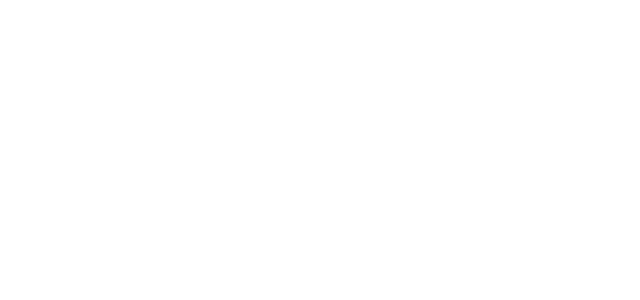
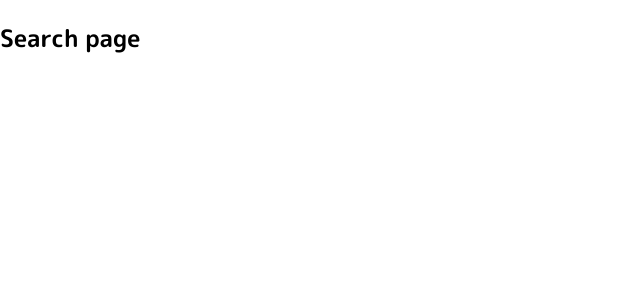
Before and after one commit to HoangAnhTuan2902/tiktok-ui, a React (Create React App) app: page /search in a window 1280 px wide. Before the commit this address had no page. Shown: the top 300 px of the page, without its empty margins (0-640 px from the left). Built offline with nearby package versions, Linux system fonts and the light colour scheme.

Commit message:
feat: Add Search page and update routes

```diff
--- /dev/null
+++ b/src/pages/Search/index.js
@@ -0,0 +1,5 @@
+function Search() {
+    return <h2>Search page</h2>;
+}
+
+export default Search;
--- a/src/routes/index.js
+++ b/src/routes/index.js
@@ -5,6 +5,7 @@ import Home from '~/pages/Home';
 import Following from '~/pages/Following';
 import Profile from '~/pages/Profile';
 import Upload from '~/pages/Upload';
+import Search from '~/pages/Search';
 
 // Public routes
 const publicRoutes = [
@@ -29,6 +30,12 @@ const publicRoutes = [
         exact: true,
         layout: HeaderOnly,
     },
+    {
+        path: '/search',
+        component: Search,
+        exact: true,
+        layout: null,
+    },
 ];
 
 const privateRoutes = [];
```
